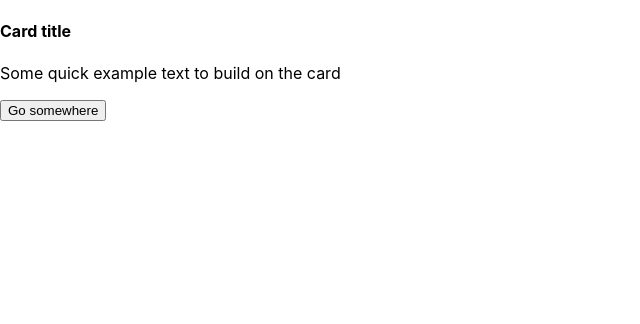
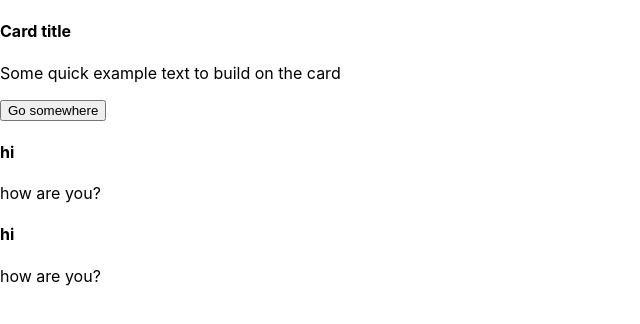
Before and after one commit to Ok-Trygub/react_app, a React (Create React App) app: page / in a window 1280 px wide. Shown: the top 324 px of the page, without its empty margins (0-640 px from the left). Built offline with nearby package versions, Linux system fonts and the light colour scheme.

Commit message:
add card2_component

```diff
--- a/src/App.js
+++ b/src/App.js
@@ -1,9 +1,14 @@
 import Card from './components/Card'
+import Card2 from './components/Card2'
 
 function App() {
   return (
       <div className="App">
         <Card />
+
+          <Card2 title = 'hi' />
+          <Card2 text = 'how are you?'/>
+          <Card2 title = 'hi' text = 'how are you?'/>
       </div>
   );
 
--- /dev/null
+++ b/src/components/Card2.jsx
@@ -0,0 +1,17 @@
+import React from 'react';
+
+class Card2 extends React.Component {
+    render() {
+        const {title, text} = this.props;
+        return (
+            <div className="card2">
+                <div className="card-body">
+                    {(title) ? <h4 className="card-title">{title}</h4> : null}
+                    {(text) ? <p className="card-text">{text}</p> : null}
+                </div>
+            </div>
+        )
+    }
+}
+
+export default Card2;
```
Also changed, not shown: src/components/Card.jsx (+0 -13 lines).
